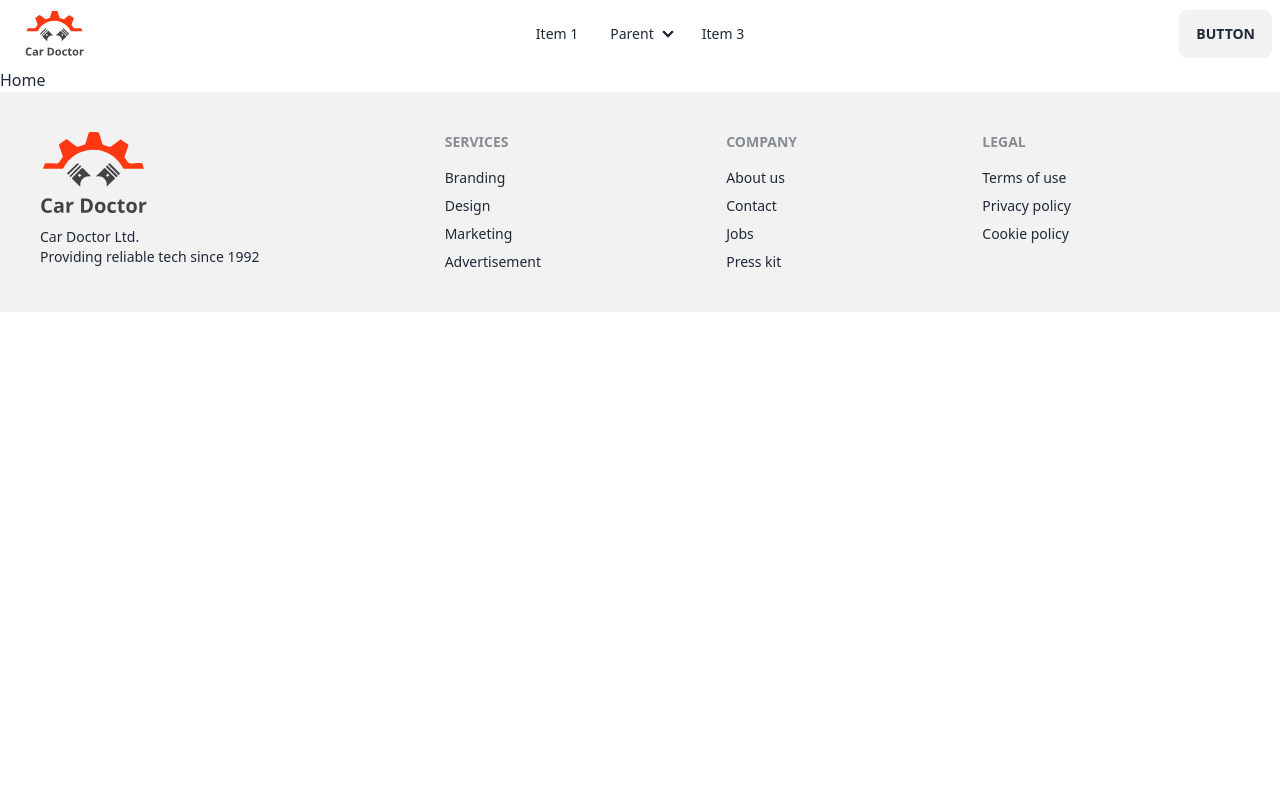
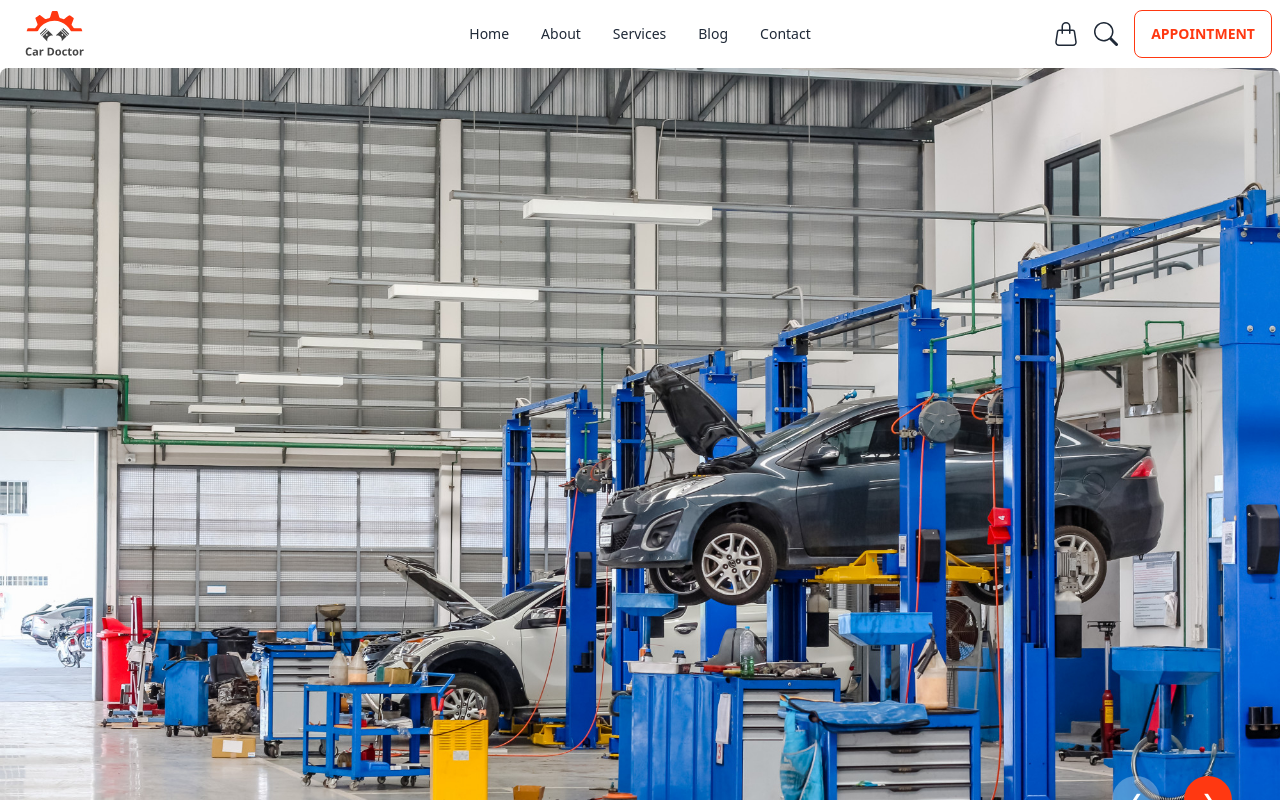
Before and after one commit to ProdipKumarShil/carDoctor-client, a React (Vite) app: page / in a window 1280 px wide. Shown: the top 800 px of the page. Built offline with nearby package versions, Linux system fonts and the light colour scheme.

Commit message:
fix banner

```diff
--- a/package.json
+++ b/package.json
@@ -15,6 +15,7 @@
     "match-sorter": "^6.3.1",
     "react": "^18.2.0",
     "react-dom": "^18.2.0",
+    "react-icons": "^4.10.1",
     "react-router-dom": "^6.14.2",
     "sort-by": "^1.2.0"
   },
--- a/src/index.css
+++ b/src/index.css
@@ -1,3 +1,7 @@
 @tailwind base;
 @tailwind components;
 @tailwind utilities;
+
+.my-btn-secondary{
+  @apply text-[#FF3811] hover:bg-[#FF3811] hover:border-[#FF3811] border-[#FF3811]
+}
--- a/src/main.jsx
+++ b/src/main.jsx
@@ -8,7 +8,10 @@ import {
 import router from './routes/Routes.jsx';
 
 ReactDOM.createRoot(document.getElementById('root')).render(
-  <React.StrictMode>
-    <RouterProvider router={router} />
-  </React.StrictMode>,
+  <div className="max-w-7xl mx-auto">
+    <React.StrictMode>
+      <RouterProvider router={router} />
+    </React.StrictMode>
+  </div>
+  ,
 )
--- /dev/null
+++ b/src/pages/Home/Banner/Banner.jsx
@@ -0,0 +1,57 @@
+import img6 from '../../../assets/images/banner/1.jpg'
+import img2 from '../../../assets/images/banner/2.jpg'
+import img3 from '../../../assets/images/banner/3.jpg'
+import img4 from '../../../assets/images/banner/4.jpg'
+import img5 from '../../../assets/images/banner/5.jpg'
+import img1 from '../../../assets/images/banner/6.jpg'
+
+const Banner = () => {
+  return (
+    <div className="carousel w-full">
+      <div id="slide1" className="carousel-item relative w-full">
+        <img src={img1} className="w-full h-[100vh] object-cover rounded-lg" />
+        <div className="absolute flex justify-end gap-6 transform -translate-y-1/2 left-5 right-12 bottom-[20px]">
+          <a href="#slide4" className="btn bg-white bg-opacity-30 hover:bg-opacity-30 border-none text-white btn-circle">❮</a>
+          <a href="#slide2" className="btn btn-circle bg-[#FF3811] border-none text-white">❯</a>
+        </div>
+      </div>
+      <div id="slide2" className="carousel-item relative w-full">
+        <img src={img2} className="w-full h-[100vh] object-cover rounded-lg" />
+        <div className="absolute flex justify-end gap-6 transform -translate-y-1/2 left-5 right-12 bottom-[20px]">
+          <a href="#slide1" className="btn bg-white bg-opacity-30 hover:bg-opacity-30 border-none text-white btn-circle">❮</a>
+          <a href="#slide3" className="btn btn-circle bg-[#FF3811] border-none text-white">❯</a>
+        </div>
+      </div>
+      <div id="slide3" className="carousel-item relative w-full">
+        <img src={img3} className="w-full h-[100vh] object-cover rounded-lg" />
+        <div className="absolute flex justify-end gap-6 transform -translate-y-1/2 left-5 right-12 bottom-[20px]">
+          <a href="#slide2" className="btn bg-white bg-opacity-30 hover:bg-opacity-30 border-none text-white btn-circle">❮</a>
+          <a href="#slide4" className="btn btn-circle bg-[#FF3811] border-none text-white">❯</a>
+        </div>
+      </div>
+      <div id="slide4" className="carousel-item relative w-full">
+        <img src={img4} className="w-full h-[100vh] object-cover rounded-lg" />
+        <div className="absolute flex justify-end gap-6 transform -translate-y-1/2 left-5 right-12 bottom-[20px]">
+          <a href="#slide3" className="btn bg-white bg-opacity-30 hover:bg-opacity-30 border-none text-white btn-circle">❮</a>
+          <a href="#slide5" className="btn btn-circle bg-[#FF3811] border-none text-white">❯</a>
+        </div>
+      </div>
+      <div id="slide5" className="carousel-item relative w-full">
+        <img src={img5} className="w-full h-[100vh] object-cover rounded-lg" />
+        <div className="absolute flex justify-end gap-6 transform -translate-y-1/2 left-5 right-12 bottom-[20px]">
+          <a href="#slide4" className="btn bg-white bg-opacity-30 hover:bg-opacity-30 border-none text-white btn-circle">❮</a>
+          <a href="#slide6" className="btn btn-circle bg-[#FF3811] border-none text-white">❯</a>
+        </div>
+      </div>
+      <div id="slide6" className="carousel-item relative w-full">
+        <img src={img6} className="w-full h-[100vh] object-cover rounded-lg" />
+        <div className="absolute flex justify-end gap-6 transform -translate-y-1/2 left-5 right-12 bottom-[20px]">
+          <a href="#slide5" className="btn bg-white bg-opacity-30 hover:bg-opacity-30 border-none text-white btn-circle">❮</a>
+          <a href="#slide1" className="btn btn-circle bg-[#FF3811] border-none text-white">❯</a>
+        </div>
+      </div>
+    </div>
+  );
+};
+
+export default Banner;
--- a/src/pages/Home/Home/Home.jsx
+++ b/src/pages/Home/Home/Home.jsx
@@ -1,8 +1,9 @@
+import Banner from "../Banner/Banner";
 
 const Home = () => {
   return (
     <div>
-      Home
+      <Banner />
     </div>
   );
 };
--- a/src/pages/shared/Navbar/Navbar.jsx
+++ b/src/pages/shared/Navbar/Navbar.jsx
@@ -1,7 +1,15 @@
 import { Link } from 'react-router-dom';
 import logo from '../../../assets/logo.svg'
+import { BsHandbag, BsSearch } from "react-icons/bs";
 
 const Navbar = () => {
+  const navItems = <>
+    <li><Link to=''>Home</Link></li>
+    <li><Link to=''>About</Link></li>
+    <li><Link to=''>Services</Link></li>
+    <li><Link to=''>Blog</Link></li>
+    <li><Link to=''>Contact</Link></li>
+  </>
   return (
     <div className="navbar bg-base-100">
       <div className="navbar-start">
@@ -10,15 +18,7 @@ const Navbar = () => {
             <svg xmlns="http://www.w3.org/2000/svg" className="h-5 w-5" fill="none" viewBox="0 0 24 24" stroke="currentColor"><path strokeLinecap="round" strokeLinejoin="round" strokeWidth="2" d="M4 6h16M4 12h8m-8 6h16" /></svg>
           </label>
           <ul tabIndex={0} className="menu menu-sm dropdown-content mt-3 z-[1] p-2 shadow bg-base-100 rounded-box w-52">
-            <li><a>Item 1</a></li>
-            <li>
-              <a>Parent</a>
-              <ul className="p-2">
-                <li><a>Submenu 1</a></li>
-                <li><a>Submenu 2</a></li>
-              </ul>
-            </li>
-            <li><a>Item 3</a></li>
+            {navItems}
           </ul>
         </div>
         <Link className="btn btn-ghost normal-case text-xl">
@@ -27,21 +27,13 @@ const Navbar = () => {
       </div>
       <div className="navbar-center hidden lg:flex">
         <ul className="menu menu-horizontal px-1">
-          <li><a>Item 1</a></li>
-          <li tabIndex={0}>
-            <details>
-              <summary>Parent</summary>
-              <ul className="p-2">
-                <li><a>Submenu 1</a></li>
-                <li><a>Submenu 2</a></li>
-              </ul>
-            </details>
-          </li>
-          <li><a>Item 3</a></li>
+          {navItems}
         </ul>
       </div>
       <div className="navbar-end">
-        <a className="btn">Button</a>
+        <BsHandbag className='text-2xl mr-4 cursor-pointer' />
+        <BsSearch className='text-2xl mr-4 cursor-pointer' />
+        <button className="btn btn-outline my-btn-secondary ">Appointment</button>
       </div>
     </div>
   );
```
Also changed, not shown: 1 other file (tests, documents, lock files or other folders).
